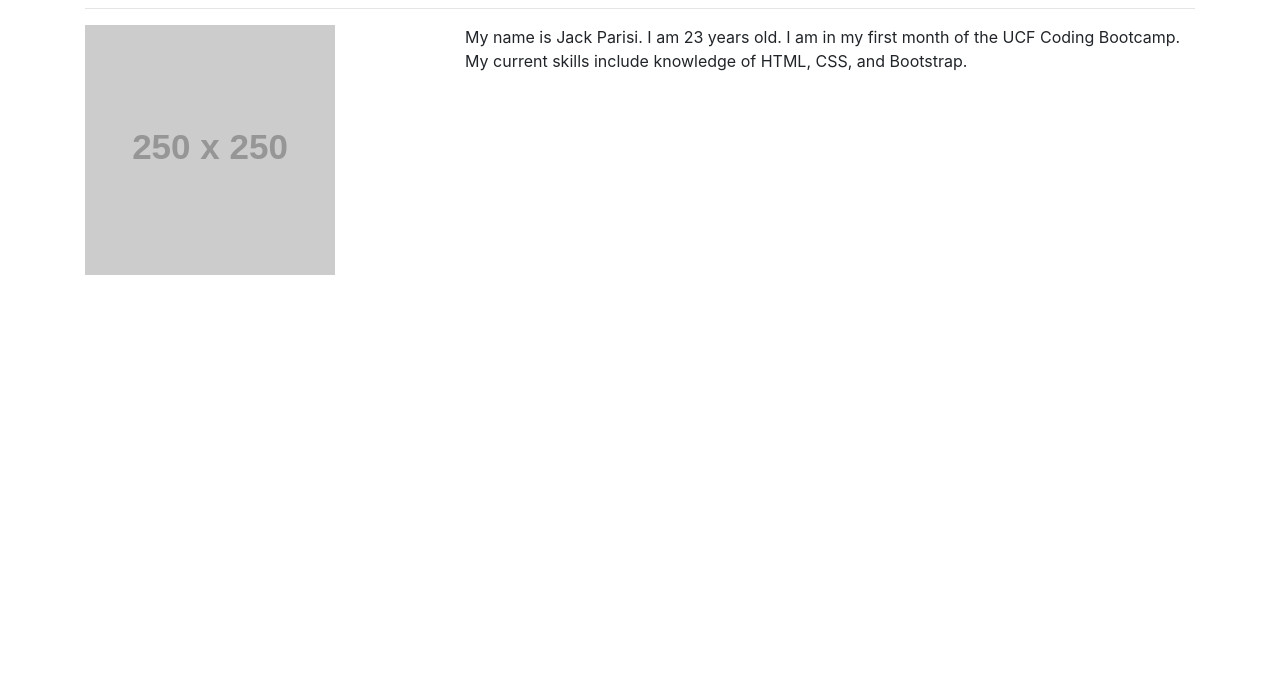
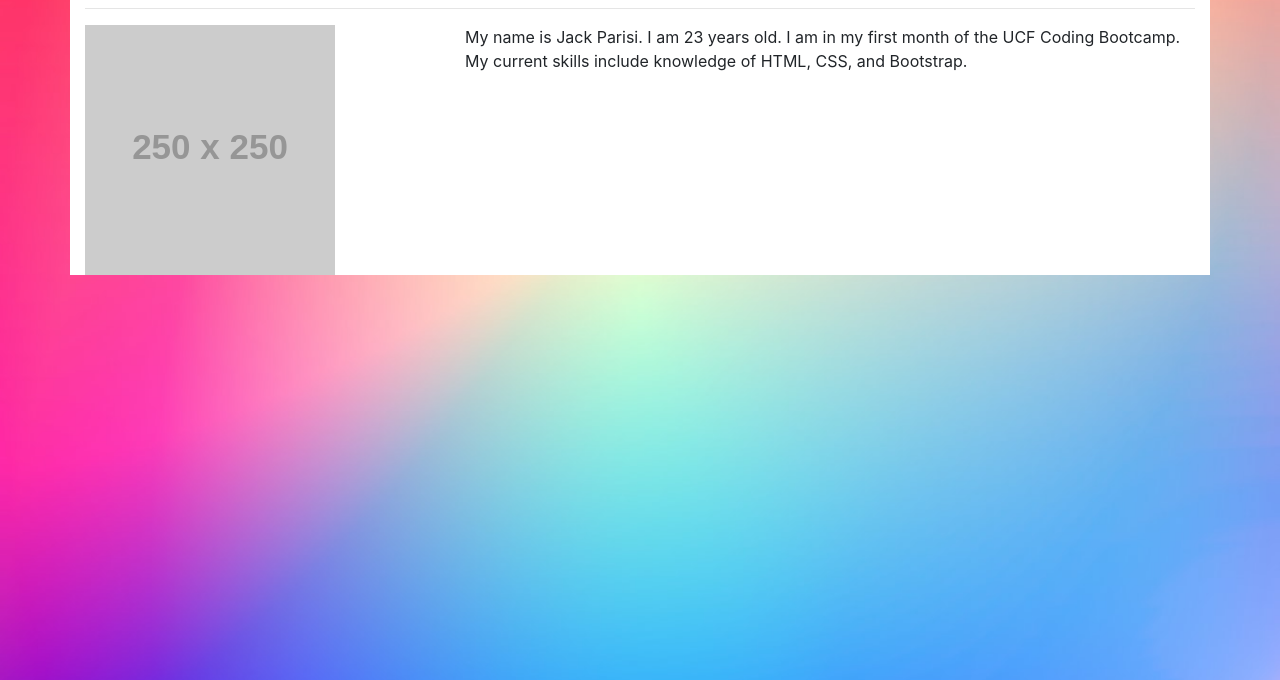
Before and after one commit to jackparisi/hw2, a plain HTML site: page index.html in a window 1280 px wide. Shown: the part 120-800 px from the top of the page. Drawn offline with nearby package versions, Linux system fonts and the light colour scheme; placeholder pictures from the web are drawn by us.

Commit message:
linking css

```diff
--- a/index.html
+++ b/index.html
@@ -4,6 +4,7 @@
         <title>About Me</title>
         <link rel="stylesheet" href="https://stackpath.bootstrapcdn.com/bootstrap/4.5.2/css/bootstrap.min.css"
         integrity="sha384-JcKb8q3iqJ61gNV9KGb8thSsNjpSL0n8PARn9HuZOnIxN0hoP+VmmDGMN5t9UJ0Z" crossorigin="anonymous">
+        <link rel="stylesheet" href="contactStyle.css">
     </head>
 <body>
         <header>
```
Also changed, not shown: portfolio.html (+1 -0 lines).
